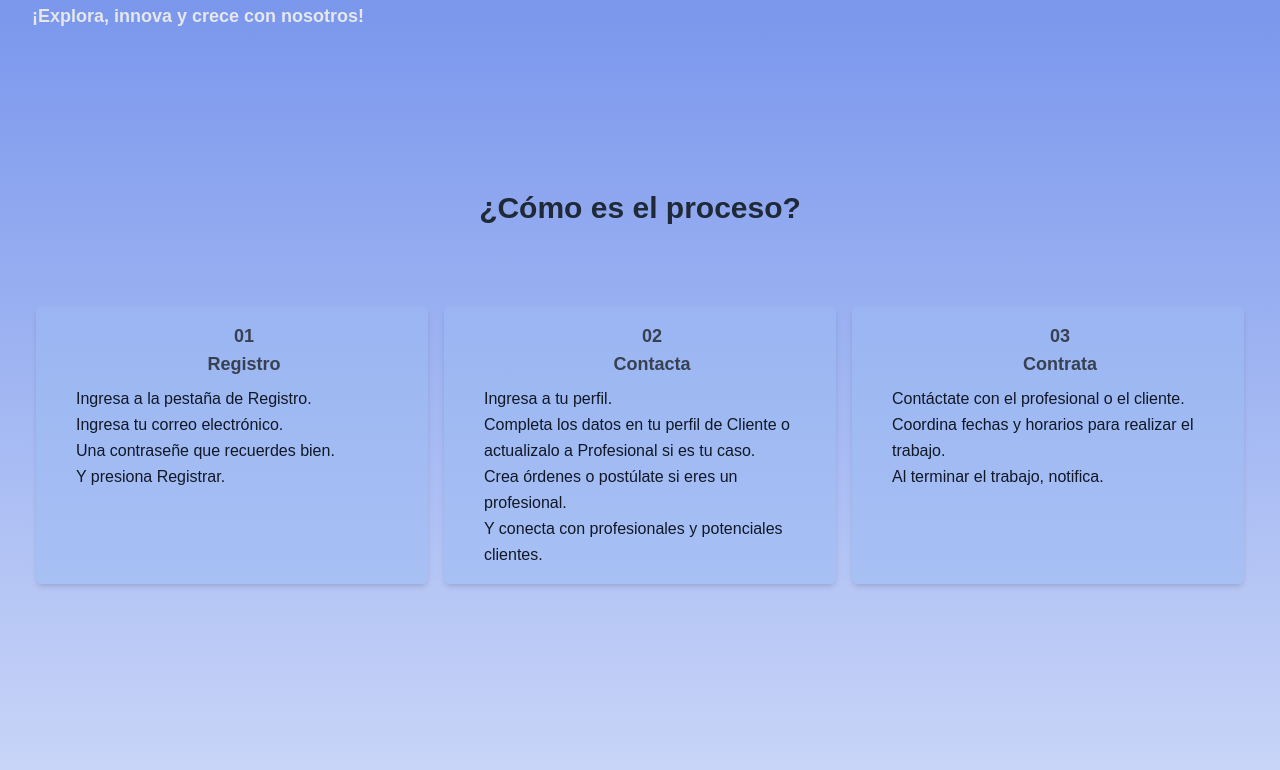
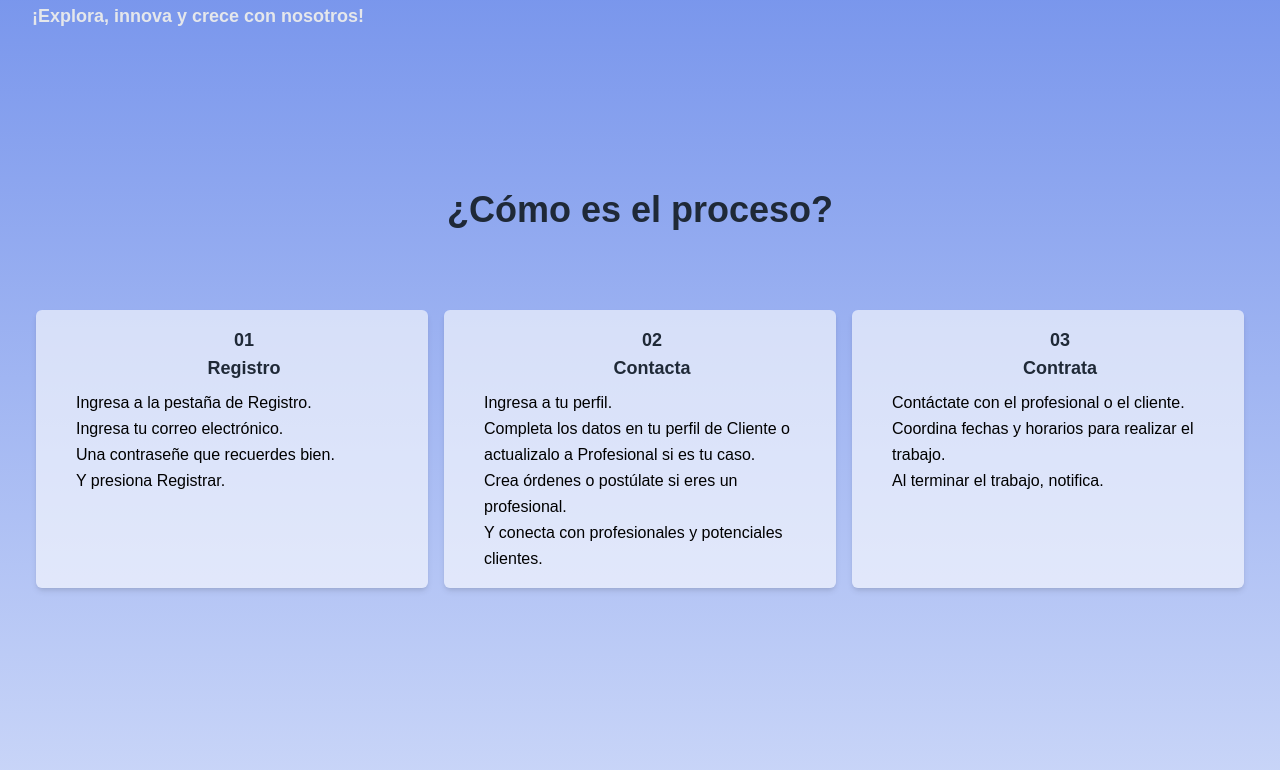
Before and after one commit to nicolemos/Talentium, a React (Vite) app in the folder FrontEnd/talentium-mvp/: page / in a window 1280 px wide. Shown: the part 570-1340 px from the top of the page. Built offline with nearby package versions, Linux system fonts and the light colour scheme.

Commit message:
change card

```diff
--- a/FrontEnd/talentium-mvp/src/screens/Article.tsx
+++ b/FrontEnd/talentium-mvp/src/screens/Article.tsx
@@ -1,21 +1,21 @@
 const Article: React.FC = () => {
     return (
         <article className='body-font text-gray-600 '>
-            <div className='container mx-auto px-5 py-24'>
-                <h1 className='title-font mb-20 text-center text-2xl font-bold text-gray-800 sm:text-3xl'>
+            <div className=' max-w-[90rem] mx-auto px-5 py-24'>
+                <h1 className='title-font mb-20 text-center text-2xl font-bold text-gray-800 sm:text-4xl'>
                     ¿Cómo es el proceso?
                 </h1>
 
                 <div className='mx-4 mb-10 mt-4 flex flex-col gap-4 md:flex-1 md:flex-row '>
-                    <div className='flex rounded-md bg-royal-blue-300/50 p-4 shadow-md md:w-1/3'>
+                    <div className='flex rounded-md bg-white/60 p-4 shadow-md md:w-1/3'>
                         <div className='flex-grow pl-6 '>
-                            <h2 className='title-font mb-2 text-center text-lg font-bold text-gray-700 '>
+                            <h2 className='title-font mb-2 text-center text-lg font-bold text-gray-800'>
                                 01
                                 <span className='flex justify-center gap-2'>
                                     Registro
                                 </span>
                             </h2>
-                            <p className='leading-relaxed text-gray-900'>
+                            <p className='leading-relaxed text-black'>
                                 Ingresa a la pestaña de Registro.
                                 <br />
                                 Ingresa tu correo electrónico.
@@ -27,15 +27,15 @@ const Article: React.FC = () => {
                             </p>
                         </div>
                     </div>
-                    <div className='flex rounded-md bg-royal-blue-300/50 p-4 shadow-md md:w-1/3'>
+                    <div className='flex rounded-md bg-white/60  p-4 shadow-md md:w-1/3'>
                         <div className='flex-grow pl-6 '>
-                            <h2 className='title-font mb-2 text-center text-lg font-bold text-gray-700 '>
+                            <h2 className='title-font mb-2 text-center text-lg font-bold text-gray-800'>
                                 02
                                 <span className='flex justify-center gap-2'>
                                     Contacta
                                 </span>
                             </h2>
-                            <p className='leading-relaxed text-gray-900'>
+                            <p className='leading-relaxed text-black'>
                                 Ingresa a tu perfil.
                                 <br />
                                 Completa los datos en tu perfil de Cliente o
@@ -49,15 +49,15 @@ const Article: React.FC = () => {
                             </p>
                         </div>
                     </div>
-                    <div className='flex rounded-md bg-royal-blue-300/50 p-4 shadow-md md:w-1/3'>
+                    <div className='flex rounded-md bg-white/60  p-4 shadow-md md:w-1/3'>
                         <div className='flex-grow pl-6 '>
-                            <h2 className='title-font mb-2 text-center text-lg font-bold text-gray-700 '>
+                            <h2 className='title-font mb-2 text-center text-lg font-bold text-gray-800'>
                                 03
                                 <span className='flex justify-center gap-2'>
                                     Contrata
                                 </span>
                             </h2>
-                            <p className='leading-relaxed text-gray-900'>
+                            <p className='leading-relaxed text-black'>
                                 Contáctate con el profesional o el cliente.
                                 <br />
                                 Coordina fechas y horarios para realizar el
```
